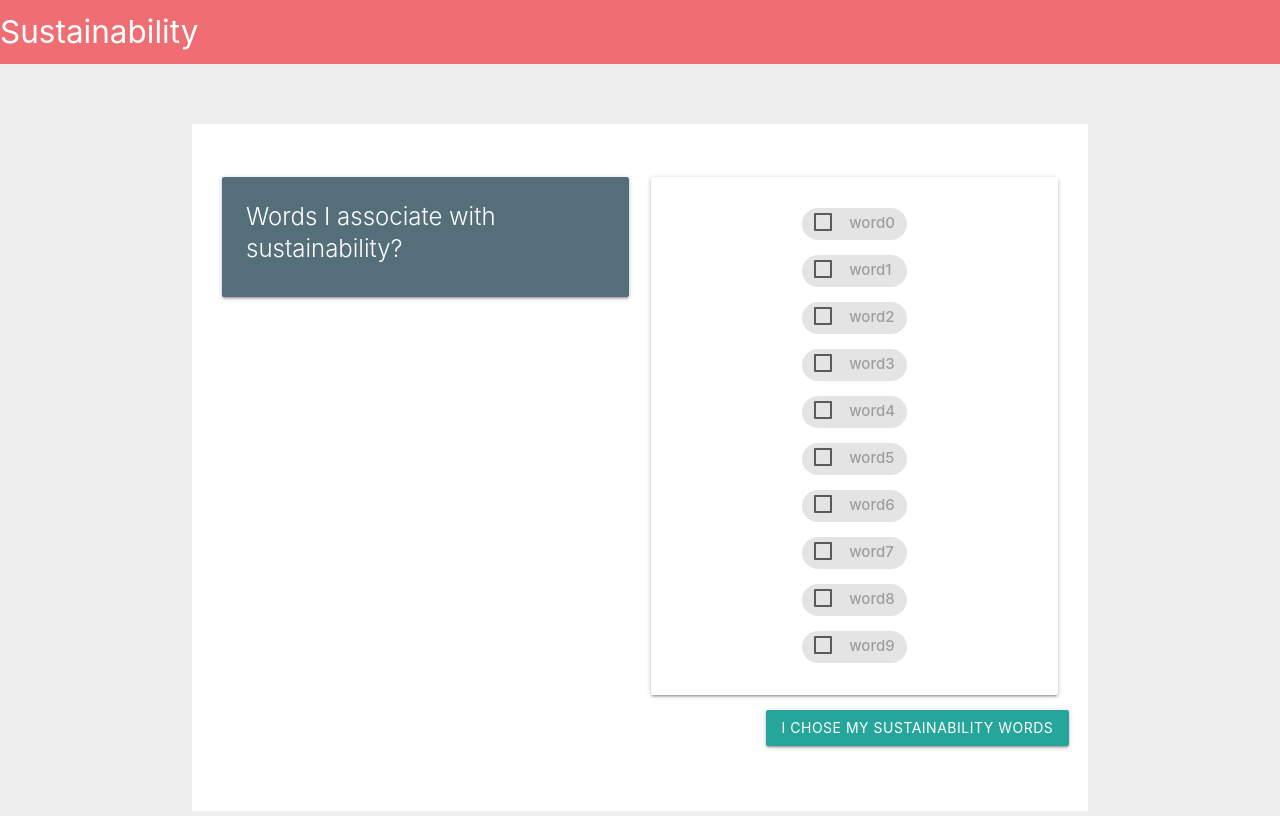
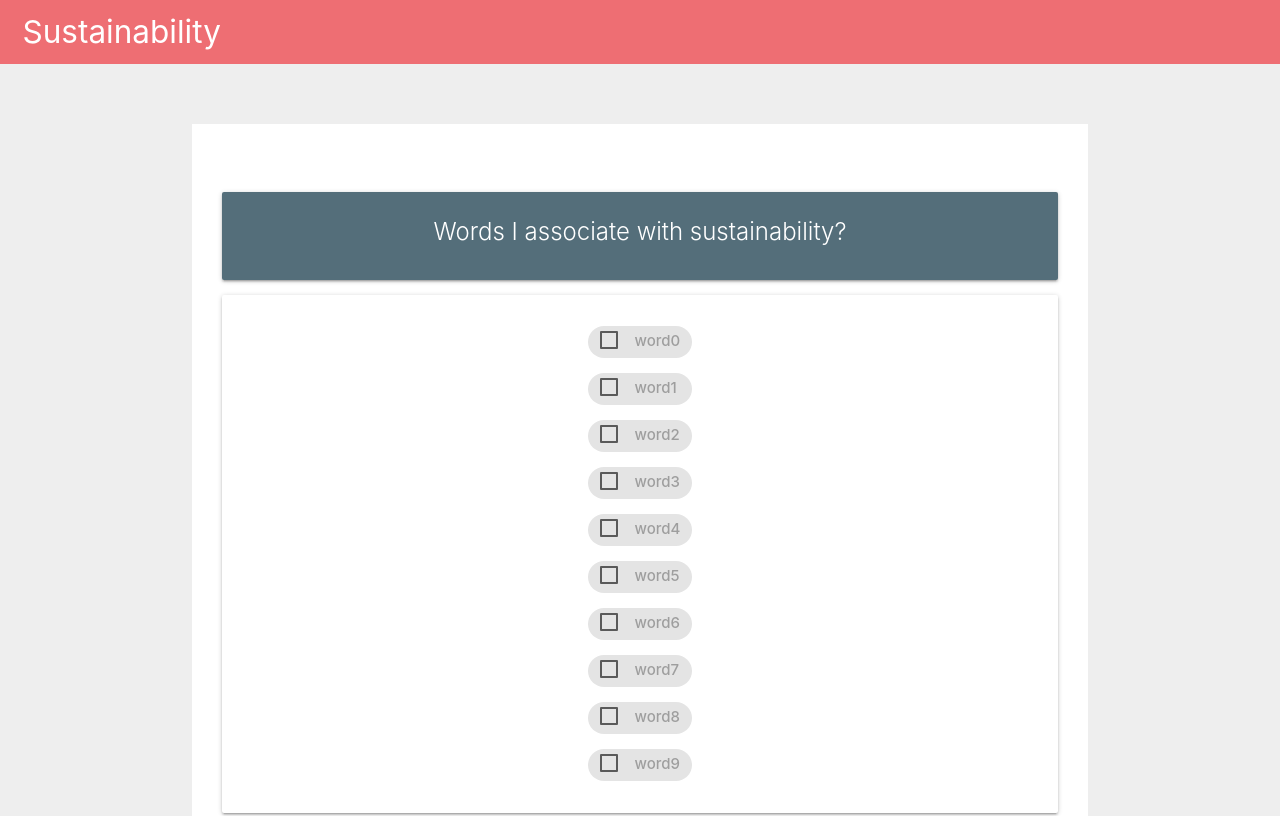
Before and after one commit to flyjwayur/sustainability-with-you, a React (Create React App) app in the folder client/: page / in a window 1280 px wide. Shown: the top 816 px of the page. Built offline with nearby package versions, Linux system fonts and the light colour scheme; no server answers.

Commit message:
Add styles to form

```diff
--- a/client/src/components/Forms/UserInfoForm/index.js
+++ b/client/src/components/Forms/UserInfoForm/index.js
@@ -1,11 +1,22 @@
 import React from 'react';
+import classNames from 'classnames';
+import './styles.scss';
 
 const UserInfoForm = ({ text, handleText, radioChecked, handleRadiobox, handlePreviousPage }) => {
   return (
-    <>
-      <button type="button" className="btn waves-effect waves-light" onClick={handlePreviousPage}>
+    <div className={classNames('section', 'userInfoForm')}>
+      <div className="section">
+        <div className="row">
+          <button
+            type="button"
+            className="btn waves-effect waves-light"
+            onClick={handlePreviousPage}
+          >
             Back
+            <i className="material-icons left">arrow_back</i>
           </button>
+        </div>
+      </div>
       <div className="section">
         <div className="row">
           <div className="input-field col s8">
@@ -103,11 +114,15 @@ const UserInfoForm = ({ text, handleText, radioChecked, handleRadiobox, handlePr
           </div>
         </div>
       </div>
+      <div className="section">
+        <div className="row">
           <button className="btn waves-effect waves-light right" type="submit" name="action">
             I am done
             <i className="material-icons right">send</i>
           </button>
-    </>
+        </div>
+      </div>
+    </div>
   );
 };
 
--- /dev/null
+++ b/client/src/components/Forms/UserInfoForm/styles.scss
@@ -0,0 +1,5 @@
+@import '../../../assets/styles/_variables.scss';
+
+.userInfoForm {
+  padding: 1rem;
+}
--- a/client/src/components/Forms/WordsForm/index.js
+++ b/client/src/components/Forms/WordsForm/index.js
@@ -5,11 +5,11 @@ import './styles.scss';
 
 const WordsForm = ({ words, checked, handleCheckbox, handleNextPage }) => {
   return (
-    <div className="row">
+    <div className="section">
       <div className="col s12 m6">
         <div className="card blue-grey darken-1">
           <div className="card-content white-text">
-            <span className="card-title">Words I associate with sustainability?</span>
+            <span className="card-title center">Words I associate with sustainability?</span>
           </div>
         </div>
       </div>
--- a/client/src/components/Header/index.js
+++ b/client/src/components/Header/index.js
@@ -1,10 +1,13 @@
 import React from 'react';
+import classNames from 'classnames';
+
+import './styles.scss';
 
 const Header = () => {
   return (
     <nav>
       <div className="nav-wrapper">
-        <span className="brand-logo left">Sustainability</span>
+        <span className={classNames('brand-logo left', 'header__logo')}>Sustainability</span>
       </div>
     </nav>
   );
--- /dev/null
+++ b/client/src/components/Header/styles.scss
@@ -0,0 +1,5 @@
+.header {
+  &__logo {
+    margin-left: 1.5rem;
+  }
+}
```
Lines whose indentation alone changed are shown as unchanged.
